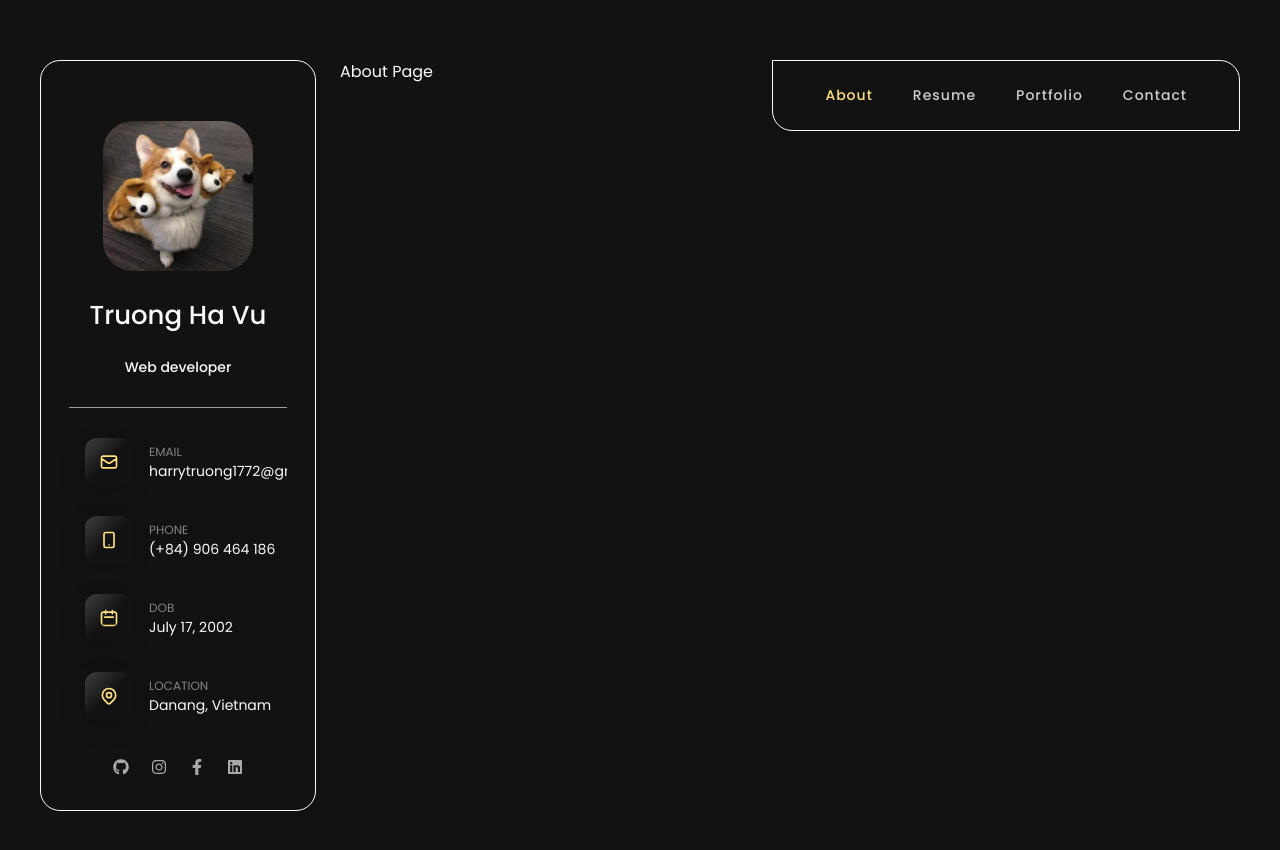
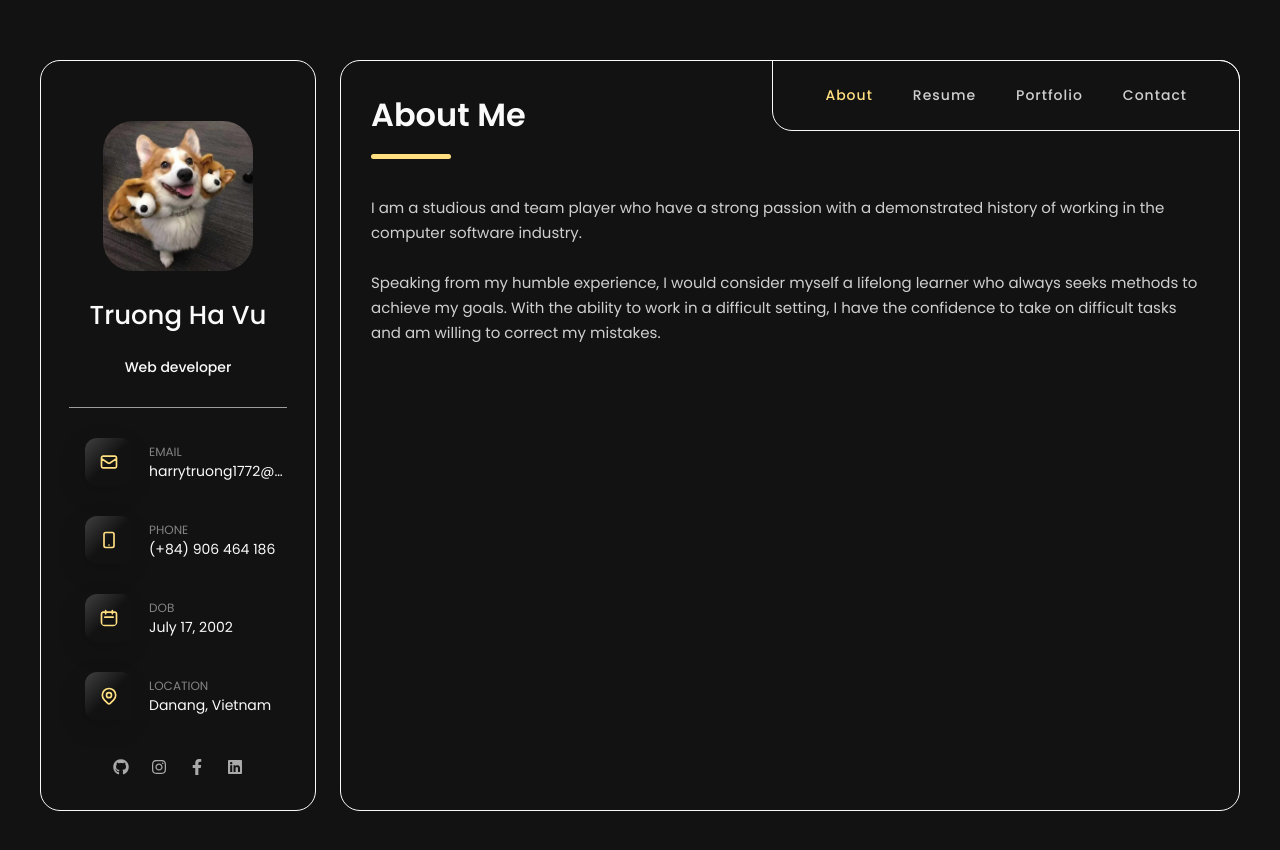
Before and after one commit to HarryxDD/HarryxDD.github.io, a React (Create React App) app: page /about in a window 1280 px wide. Shown: the top 850 px of the page. Built offline with nearby package versions, Linux system fonts and the light colour scheme.

Commit message:
feat: build UI contact page

```diff
--- a/public/index.html
+++ b/public/index.html
@@ -22,7 +22,7 @@
       work correctly both with client-side routing and a non-root public URL.
       Learn how to configure a non-root public URL by running `npm run build`.
     -->
-  <title>Harry Truong - Developer</title>
+  <title>Harry The Dev</title>
 </head>
 
 <body>
--- a/src/components/layouts/Layout.tsx
+++ b/src/components/layouts/Layout.tsx
@@ -1,14 +1,35 @@
-import {Box} from "@chakra-ui/react";
-import {AppRow} from "components/elements";
+import { Box } from "@chakra-ui/react";
+import { AppRow } from "components/elements";
 import Navigation from "components/layouts/Navigation";
 import PersonalCard from "components/layouts/PersonalCard";
+import { motion } from "framer-motion";
 import React from "react";
+import { useLocation } from "react-router-dom";
+import { colors } from "theme";
 
 interface Props {
   children: React.ReactNode;
 }
 
 const Layout = ({ children }: Props) => {
+  const { pathname } = useLocation();
+  const pageVariants = {
+    initial: {
+      opacity: 0,
+    },
+    in: {
+      opacity: 1,
+    },
+    out: {
+      opacity: 0,
+    },
+  };
+
+  const pageTransition = {
+    type: "tween",
+    ease: "linear",
+    duration: 0.5,
+  };
   return (
     <AppRow
       maxW="1200px"
@@ -20,7 +41,25 @@ const Layout = ({ children }: Props) => {
       <PersonalCard />
       <Box pos="relative" width="75%" minW="75%">
         <Navigation />
-        <Box minHeight={"80vh"}>{children}</Box>
+
+        <Box
+          minHeight={"100%"}
+          borderRadius="20px"
+          backgroundColor={colors.shark}
+          padding="30px"
+          border="1px solid"
+          borderColor={colors.mineShaft}
+        >
+          <motion.div
+            key={pathname}
+            transition={pageTransition}
+            animate="in"
+            initial="initial"
+            variants={pageVariants}
+          >
+            {children}
+          </motion.div>
+        </Box>
       </Box>
     </AppRow>
   );
--- a/src/components/layouts/Navigation.tsx
+++ b/src/components/layouts/Navigation.tsx
@@ -197,7 +197,7 @@ const Navigation = () => {
       sx={{ transition: "all .3s ease-in" }}
       borderBottom={!isAtTop || isShowSideBar ? "2px" : "0"}
       borderStyle="solid"
-      background={colors.shark}
+      background={colors.shark2}
       borderRadius="0 20px 0 20px"
       border="1px solid"
       borderColor={colors.mineShaft}
--- a/src/components/layouts/PersonalCard.tsx
+++ b/src/components/layouts/PersonalCard.tsx
@@ -6,14 +6,14 @@ import {
   ListItem,
   Text,
   Tooltip,
-  UnorderedList
+  UnorderedList,
 } from "@chakra-ui/react";
-import {avatar} from "assets/images";
-import {AppCol, AppRow} from "components/elements";
+import { avatar } from "assets/images";
+import { AppCol, AppRow } from "components/elements";
 import AppImage from "components/elements/AppImage";
-import {AppLink} from "components/elements/AppLink";
-import {personalCardIcons, PERSONAL_INFOS} from "constants/personal-card";
-import {colors} from "theme";
+import { AppLink } from "components/elements/AppLink";
+import { personalCardIcons, PERSONAL_INFOS } from "constants/personal-card";
+import { colors } from "theme";
 import React from "react";
 
 const PersonalCard = () => {
@@ -97,7 +97,9 @@ const PersonalCard = () => {
                           background={colors.white}
                           borderRadius={10}
                         >
-                          {info.value}
+                          <Text overflow="hidden" textOverflow="ellipsis">
+                            {info.value}
+                          </Text>
                         </Tooltip>
                       </AppLink>
                     ) : (
--- /dev/null
+++ b/src/components/shared/ArticleTitle.tsx
@@ -0,0 +1,31 @@
+import {Text} from "@chakra-ui/react";
+import React from "react";
+
+interface Props {
+  children: string;
+}
+
+const ArticleTitle = ({ children }: Props) => {
+  return (
+    <Text
+      fontSize="32px"
+      fontWeight="600"
+      pos="relative"
+      paddingBottom={5}
+      _after={{
+        pos: "absolute",
+        bottom: "0",
+        left: "0",
+        width: "80px",
+        height: "5px",
+        background: "harry.200",
+        borderRadius: "3px",
+        content: '""',
+      }}
+    >
+      {children}
+    </Text>
+  );
+};
+
+export default ArticleTitle;
--- a/src/index.css
+++ b/src/index.css
@@ -14,3 +14,13 @@ body {
 code {
   font-family: source-code-pro, Menlo, Monaco, Consolas, 'Courier New', monospace;
 }
+
+::-moz-selection { /* Code for Firefox */
+  color: black;
+  background: #ffdf80;
+}
+
+::selection {
+  color: black;
+  background: #ffdf80;
+}
--- a/src/pages/about/page/index.tsx
+++ b/src/pages/about/page/index.tsx
@@ -1,12 +1,23 @@
-import {Box} from '@chakra-ui/react';
-import React from 'react'
+import { Box, Text } from "@chakra-ui/react";
+import ArticleTitle from "components/shared/ArticleTitle";
+import React from "react";
 
 const AboutPage = () => {
   return (
     <Box>
-      About Page
+      <ArticleTitle>About Me</ArticleTitle>
+      <Text my={9} fontSize="15px" color="whiteAlpha.800" lineHeight="25px">
+        I am a studious and team player who have a strong passion with a
+        demonstrated history of working in the computer software industry.
+        <br />
+        <br />
+        Speaking from my humble experience, I would consider myself a lifelong
+        learner who always seeks methods to achieve my goals. With the ability
+        to work in a difficult setting, I have the confidence to take on
+        difficult tasks and am willing to correct my mistakes.
+      </Text>
     </Box>
-  )
-}
+  );
+};
 
 export default AboutPage;
--- a/src/pages/contact/page/index.tsx
+++ b/src/pages/contact/page/index.tsx
@@ -1,12 +1,28 @@
-import {Box} from '@chakra-ui/react';
-import React from 'react'
+import { AspectRatio, Box, Button, Text } from "@chakra-ui/react";
+import {AppLink} from "components/elements/AppLink";
+import ArticleTitle from "components/shared/ArticleTitle";
+import React from "react";
 
 const ContactPage = () => {
   return (
     <Box>
-      Contact Page
+      <ArticleTitle>Contact</ArticleTitle>
+      <AspectRatio ratio={16 / 9} mt={10} borderRadius={14} overflow="hidden">
+        <iframe
+          src="https://www.google.com/maps/embed?pb=!1m18!1m12!1m3!1d490737.0321108876!2d107.74849522464888!3d16.07155680624933!2m3!1f0!2f0!3f0!3m2!1i1024!2i768!4f13.1!3m3!1m2!1s0x314219c792252a13%3A0x1df0cb4b86727e06!2sDa%20Nang%2C%20Vietnam!5e0!3m2!1sen!2s!4v1682252185665!5m2!1sen!2s"
+          width="600"
+          height="450"
+          loading="lazy"
+          style={{ filter: "grayscale(1) invert(1)" }}
+        ></iframe>
+      </AspectRatio>
+      <Box paddingTop={10} display="flex" justifyContent="flex-end">
+        <AppLink href="mailto:harrytruong1772@gmail.com">
+          <Button>Send Message</Button>
+        </AppLink>
+      </Box>
     </Box>
-  )
-}
+  );
+};
 
 export default ContactPage;
--- a/src/pages/portfolio/page/index.tsx
+++ b/src/pages/portfolio/page/index.tsx
@@ -1,10 +1,13 @@
 import {Box} from '@chakra-ui/react';
+import ArticleTitle from 'components/shared/ArticleTitle';
 import React from 'react'
 
 const PortfolioPage = () => {
   return (
     <Box>
-      Portfolio Page
+      <ArticleTitle>
+        Portfolio
+      </ArticleTitle>
     </Box>
   )
 }
--- a/src/pages/resume/page/index.tsx
+++ b/src/pages/resume/page/index.tsx
@@ -1,10 +1,13 @@
 import {Box} from '@chakra-ui/react';
+import ArticleTitle from 'components/shared/ArticleTitle';
 import React from 'react'
 
 const ResumePage = () => {
   return (
     <Box>
-      Resume Page
+      <ArticleTitle>
+        Resume
+      </ArticleTitle>
     </Box>
   )
 }
```
